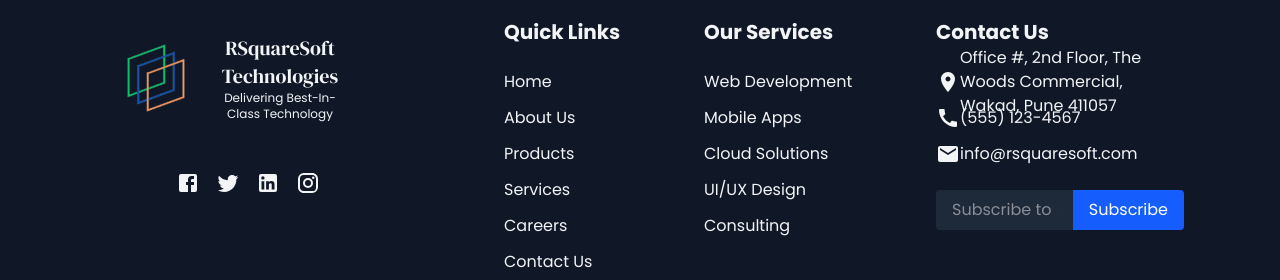
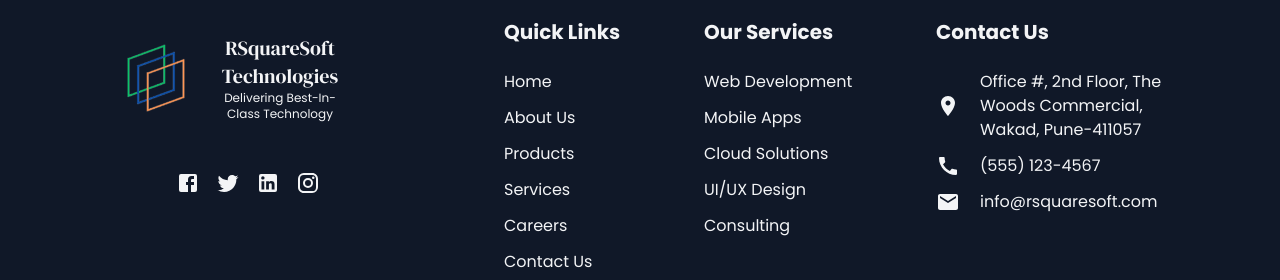
Before and after one commit to ratnesh1253/RsquareDemo, a React (Create React App) app: page /contact-us in a window 1280 px wide. Shown: the part 126-406 px from the top of the page. Built offline with nearby package versions, Linux system fonts and the light colour scheme.

Commit message:
betterment complete

```diff
--- a/src/pages/template/Footer.jsx
+++ b/src/pages/template/Footer.jsx
@@ -19,7 +19,7 @@ const Footer = () => {
           <div>
             <div className="">
               <div className=" flex items-center  ">
-                <img className="pl-0 mb-8" src={Logo} alt="logo" />
+                <img className=" mb-8" src={Logo} alt="logo" />
                 <span id="logo-name" className="text-xl font-600 text-center">
                   RSquareSoft Technologies
                   <p
@@ -34,7 +34,7 @@ const Footer = () => {
 
             <div className="flex gap-4 ms-20 mb-6">
               <a
-                href="#"
+                href="www.facebook.com/"
                 className="text-gray-100 hover:text-blue-400 transition-colors"
               >
                 <div className="w- 10 h-6">
@@ -42,7 +42,7 @@ const Footer = () => {
                 </div>
               </a>
               <a
-                href="#"
+                href="www.x.com"
                 className="text-gray-100 hover:text-blue-400 transition-colors"
               >
                 <div className="w- 10 h-6">
@@ -50,7 +50,7 @@ const Footer = () => {
                 </div>{" "}
               </a>
               <a
-                href="#"
+                href="https://www.linkedin.com/company/rsquaresoft/"
                 className="text-gray-100 hover:text-blue-400 transition-colors"
               >
                 <div className="w- 10 h-6">
@@ -58,7 +58,7 @@ const Footer = () => {
                 </div>{" "}
               </a>
               <a
-                href="#"
+                href="www.instagram.com"
                 className="text-gray-100 hover:text-blue-400 transition-colors"
               >
                 <div className="w- 10 h-6">
@@ -125,27 +125,27 @@ const Footer = () => {
             <h5 className="text-xl font-bold mb-6">Our Services</h5>
             <ul className="space-y-3">
               <li>
-                <a href="#" className="hover:text-blue-400 transition-colors">
+                <a href="/" className="hover:text-blue-400 transition-colors">
                   Web Development
                 </a>
               </li>
               <li>
-                <a href="#" className="hover:text-blue-400 transition-colors">
+                <a href="/" className="hover:text-blue-400 transition-colors">
                   Mobile Apps
                 </a>
               </li>
               <li>
-                <a href="#" className="hover:text-blue-400 transition-colors">
+                <a href="/" className="hover:text-blue-400 transition-colors">
                   Cloud Solutions
                 </a>
               </li>
               <li>
-                <a href="#" className="hover:text-blue-400 transition-colors">
+                <a href="/" className="hover:text-blue-400 transition-colors">
                   UI/UX Design
                 </a>
               </li>
               <li>
-                <a href="#" className="hover:text-blue-400 transition-colors">
+                <a href="/" className="hover:text-blue-400 transition-colors">
                   Consulting
                 </a>
               </li>
@@ -156,27 +156,19 @@ const Footer = () => {
           <div>
             <h5 className="text-xl font-bold mb-6">Contact Us</h5>
             <div className="space-y-3 mb-6">
-              <p className="flex items-center w- 10 h-6 mr-3">
+              <p className="flex items-center  ">
                 <LocationOnIcon />
-                Office #, 2nd Floor, The Woods Commercial, Wakad, Pune 411057
+                <p className="ms-5">
+                  Office #, 2nd Floor, The Woods Commercial, Wakad, Pune-411057
+                </p>
               </p>
-              <p className="flex items-center w- 10 h-6 mr-3">
-                <CallIcon /> (555) 123-4567
+              <p className="flex items-center">
+                <CallIcon /> <p className="ms-5">(555) 123-4567</p>
               </p>
-              <p className="flex items-center w- 10 h-6 mr-3">
+              <p className="flex items-center">
                 <MailIcon />
-                info@rsquaresoft.com
+                <p className="ms-5">info@rsquaresoft.com</p>
               </p>
-            </div>
-            <div className="flex">
-              <input
-                type="email"
-                placeholder="Subscribe to newsletter"
-                className="px-4 py-2 w-full bg-gray-800 rounded-l focus:outline-none focus:ring-2 focus:ring-blue-400"
-              />
-              <button className="px-4 py-2 bg-blue-600 text-white rounded-r hover:bg-blue-700 transition-colors focus:outline-none focus:ring-2 focus:ring-blue-400">
-                Subscribe
-              </button>
             </div>
           </div>
         </div>
@@ -190,19 +182,19 @@ const Footer = () => {
             </p>
             <div className="flex gap-6">
               <a
-                href="#"
+                href="/"
                 className="text-sm hover:text-blue-400 transition-colors"
               >
                 Privacy Policy
               </a>
               <a
-                href="#"
+                href="/"
                 className="text-sm hover:text-blue-400 transition-colors"
               >
                 Terms of Service
               </a>
               <a
-                href="#"
+                href="/"
                 className="text-sm hover:text-blue-400 transition-colors"
               >
                 Cookie Policy
```
